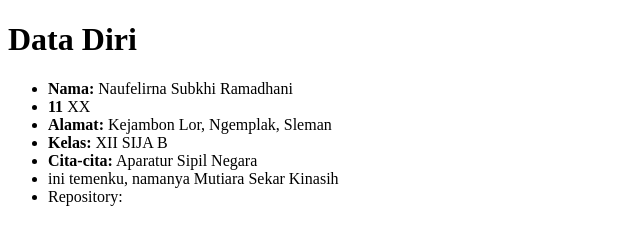
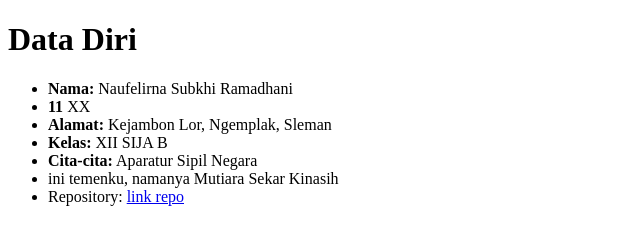
Before and after one commit to naufelirna/belajar_git, a plain HTML site: page index.html in a window 1280 px wide. Shown: the full height of the page, 0-640 px from the left. Drawn offline with Linux system fonts and the light colour scheme.

Commit message:
revisi index.html

```diff
--- a/index.html
+++ b/index.html
@@ -14,7 +14,7 @@
         <li><strong>Kelas:</strong> XII SIJA B</li>
         <li><strong>Cita-cita:</strong> Aparatur Sipil Negara</li>
 <li>ini temenku, namanya Mutiara Sekar Kinasih</li>
-<li>Repository: <a href="https://github.com/mtiarakinasih/belajar_git.git>link repo</a></li>
+<li>Repository: <a href="https://github.com/mtiarakinasih/belajar_git.git">link repo</a></li>
     </ul>
 </body>
 </html>
```
